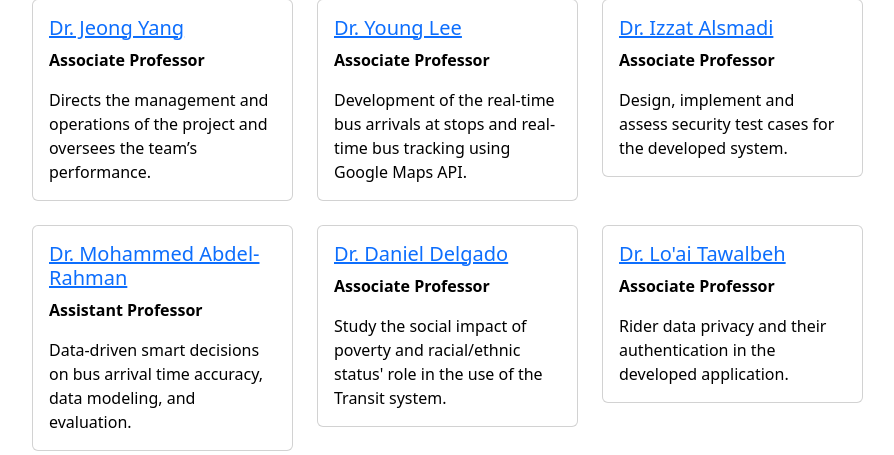
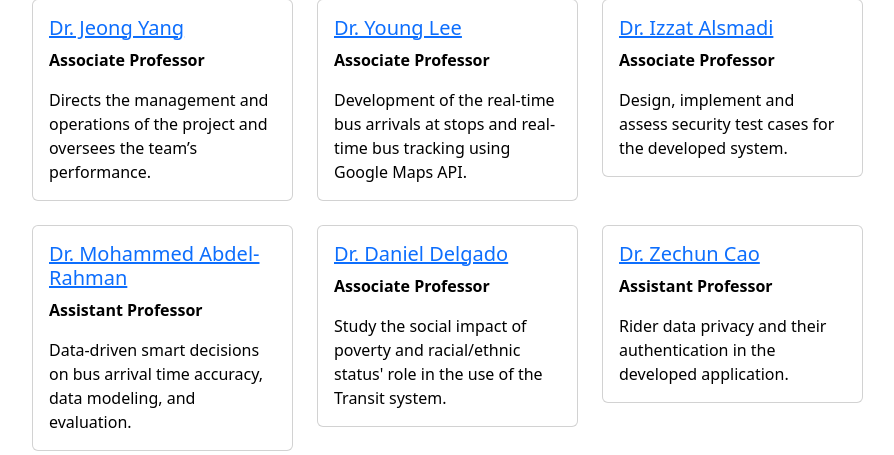
Before and after one commit to TAMUSA-nsf-project/django_smartmap, a Django app: page /management-dev-teams/ in a window 1280 px wide. Shown: the part 255-710 px from the top of the page, without its empty margins (240-1134 px from the left). Run offline with Django 3.2, Linux system fonts and the light colour scheme; parts of the project's set-up code (start-up, migrations or seed data) failed here and were passed over; some libraries are stand-ins or nearby versions.

Commit message:
replaced Dr. Tawalbeh with Dr. Zechun Cao

```diff
--- a/main/templates/main/management_dev_teams.html
+++ b/main/templates/main/management_dev_teams.html
@@ -144,9 +144,9 @@
                         <!-- Card content -->
                         <div class="card-body">
                             <!-- Title -->
-                            <h5><a href="">Dr. Lo'ai Tawalbeh</a> </h5>
+                            <h5><a href="https://apps.tamusa.edu/course-information/Profile/Faculty/296?=Zechun-Cao">Dr. Zechun Cao</a> </h5>
                             <!-- Text -->
-                            <p class="card-text"><Strong>Associate Professor</Strong></p>
+                            <p class="card-text"><Strong>Assistant Professor</Strong></p>
                             <p class="card-text">Rider data privacy and their authentication in the developed application.</p>
                         </div>
                     </div>
```
